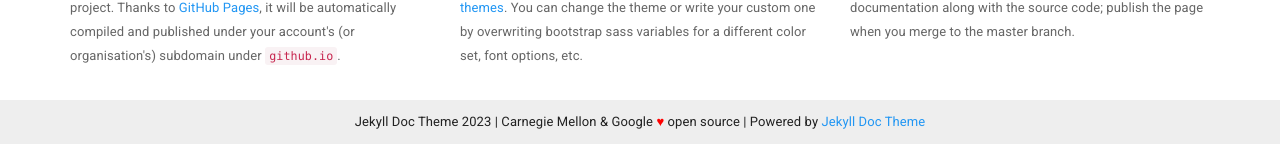
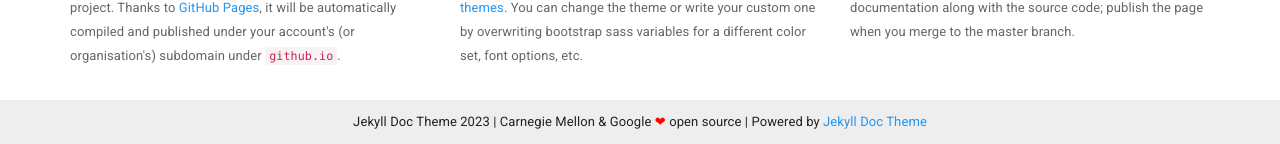
Before and after one commit to shuoshuc/FabricEval, a Jekyll site: the page built from docs/index.html, in a window 1280 px wide and 1163 px high. Shown: the part 1016-1160 px from the top of the window. Built offline with Jekyll 4.4.1, drawn with Linux system fonts in a browser that asks for light colours.

Commit message:
Use a different heart style.

```diff
--- a/docs/_includes/footer.html
+++ b/docs/_includes/footer.html
@@ -3,7 +3,7 @@
 
         <p class="text-center">
             {{ site.title }} {{ site.time | date: '%Y' }} |
-            Carnegie Mellon &amp; Google <span style="color:red;">&hearts;</span> open source |
+            Carnegie Mellon &amp; Google <span style="color:red;">&#10084;</span> open source |
             Powered by <a href="https://github.com/aksakalli/jekyll-doc-theme">Jekyll Doc Theme</a>
         </p>
         <!-- <p class="text-muted">Place sticky footer content here.</p> -->
```
